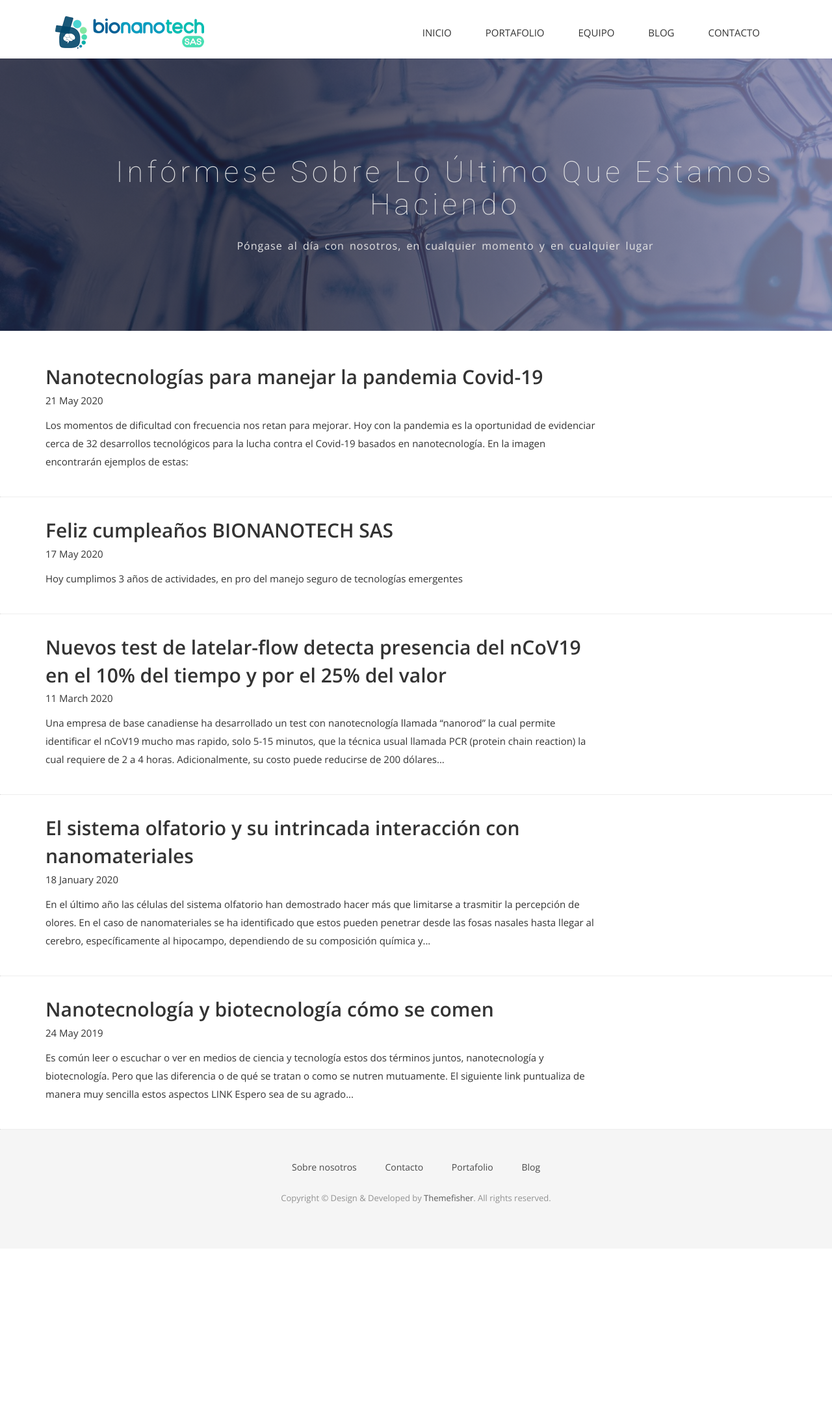
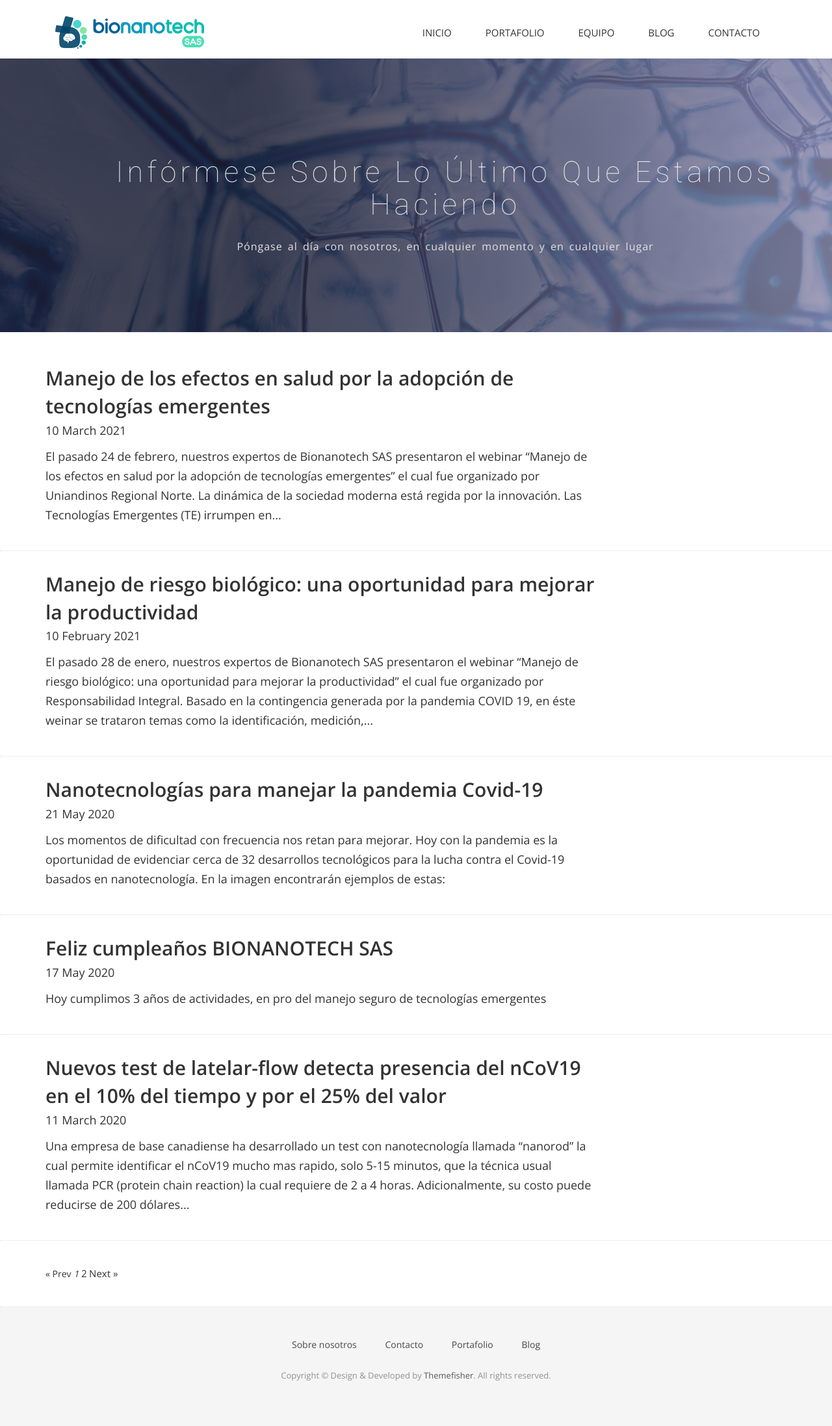
Before and after one commit to bionanotech-sas/bionanotechsas.github.io, a Jekyll site: the page built from blog/index.html, in a window 1280 px wide. Shown: the whole page at 65% size. Built offline with Jekyll 4.4.1, drawn with Linux system fonts in a browser that asks for light colours; nearby versions of some CDN libraries; some web fonts are replaced; the list of posts is cut into pages by our own code; before the commit the page ends 1921 px from its top, so only the background shows below that.

Commit message:
update blog

```diff
--- /dev/null
+++ b/_posts/2021-02-10-Manejo-de-riesgo.md
@@ -0,0 +1,13 @@
+---
+layout: post
+title: "Manejo de riesgo biológico: una oportunidad para mejorar la productividad"
+author: "Elias Zarco"
+---
+
+El pasado 28 de enero, nuestros expertos de Bionanotech SAS presentaron el webinar ***"Manejo de riesgo biológico: una oportunidad para mejorar la productividad"*** el cual fue organizado por *[Responsabilidad Integral](https://www.responsabilidadintegral.org/)*. Basado en la contingencia generada por la pandemia COVID 19, en éste weinar se trataron temas como la identificación, medición, valoración y medidas de control de los riesgos biológicos. Así mismo, se conversaron también sobre las secuelas, costos y aspectos legales del manejo del riesgo biológico.
+
+Puedes revivir éste webinar visitando la página de [Youtube](https://www.youtube.com/channel/UCBT8bI4Sotw2lka9ER8yBnw) de Responsabilidad Integral, o sige éste link:
+
+<a href="https://www.youtube.com/watch?v=JQTKKM0tFrg
+" target="_blank"><img src="http://img.youtube.com/vi/JQTKKM0tFrg/hqdefault.jpg"
+alt="Manejo de riesgo biológico"/></a>
--- /dev/null
+++ b/_posts/2021-03-10-Riesgo-tecnologias-emergentes.md
@@ -0,0 +1,18 @@
+---
+layout: post
+title: "Manejo de los efectos en salud por la adopción de tecnologías emergentes"
+author: "Elias Zarco"
+---
+
+El pasado 24 de febrero, nuestros expertos de Bionanotech SAS presentaron el webinar ***"Manejo de los efectos en salud por la adopción de tecnologías emergentes"*** el cual fue organizado por *[Uniandinos Regional Norte](https://www.uniandinos.org.co)*.
+
+La dinámica de la sociedad moderna está regida por la innovación. Las Tecnologías Emergentes (TE) irrumpen en el mercado para transformar nuestras vidas y la sociedad. La fabricación de TE genera grandes desafíos para las empresas y consumidores debido a que, por lo general, son desconocidos los efectos que en la salud  puedan causar los componentes  de las TE.
+
+Ante esta situación surge la pregunta: ¿Cómo las empresas deben incorporar de manera segura las TE en sus cadenas de valor?
+
+Presentamos en este webinario una metodología para el manejo y contención del riesgo para la salud en la adopción de TE y describimos el caso de éxito del Programa de Prevención de Riesgo por Exposición a Nanomateriales en los laboratorios y áreas de investigación de la Universidad de los Andes de Bogotá.
+
+Para revivir éste webinar sigue éste [Link](https://uniandinos.sharepoint.com/:v:/g/EaGgqAoSTbJGhxJY6zqQPw8BzQp0dvO2luamq1bNZEHL5w).
+
+
+<img src="/assets/images/post/uniandinos_riesgo.png"  alt="riesgo" width="100" height="300"  class="center-img">
--- a/assets/css/airspace.css
+++ b/assets/css/airspace.css
@@ -34,8 +34,8 @@ h3 {
   font-weight: 300;
 }
 p {
-  font-size: 15px;
-  line-height: 28px;
+  font-size: 18px;
+  line-height: 30px;
 }
 ul {
   padding: 0;
--- a/assets/css/style.css
+++ b/assets/css/style.css
@@ -15,6 +15,13 @@
  .center-text {
    text-align: center;
  }
+
+ .center-img {
+  display: block;
+  margin-left: auto;
+  margin-right: auto;
+  width: 50%;
+}
 
 .post-area {
   padding: 30px;
```
Also changed, not shown: assets/images/post/manejo_riesgo_20210128.jpeg (added), assets/images/post/uniandinos_riesgo.png (added).
